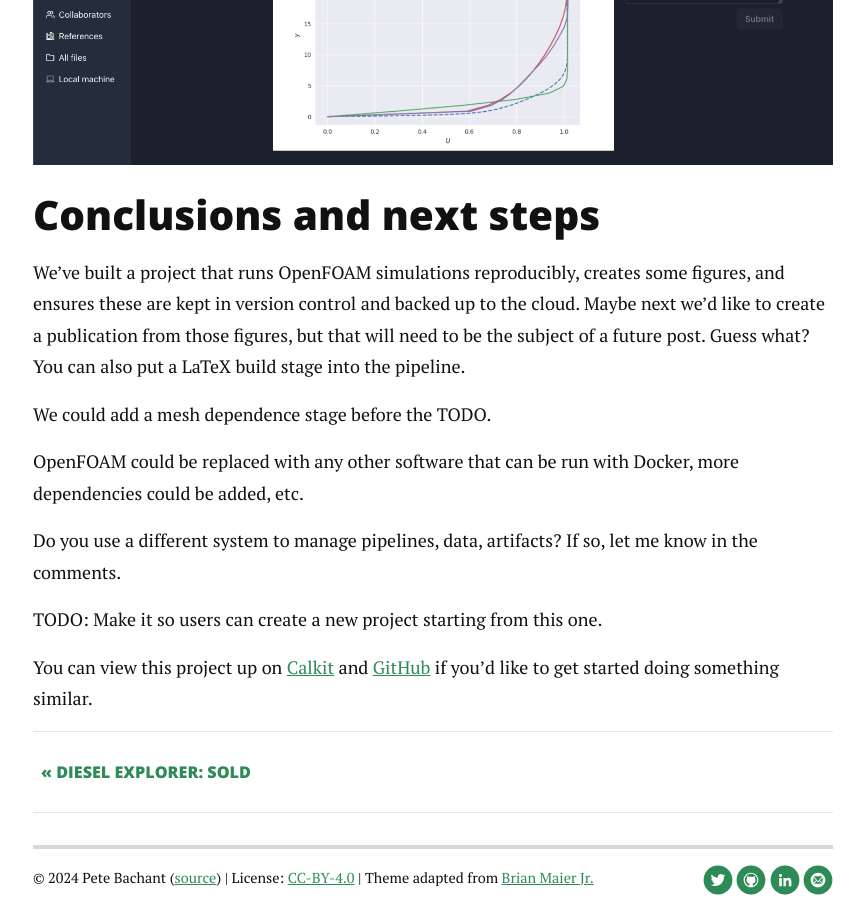
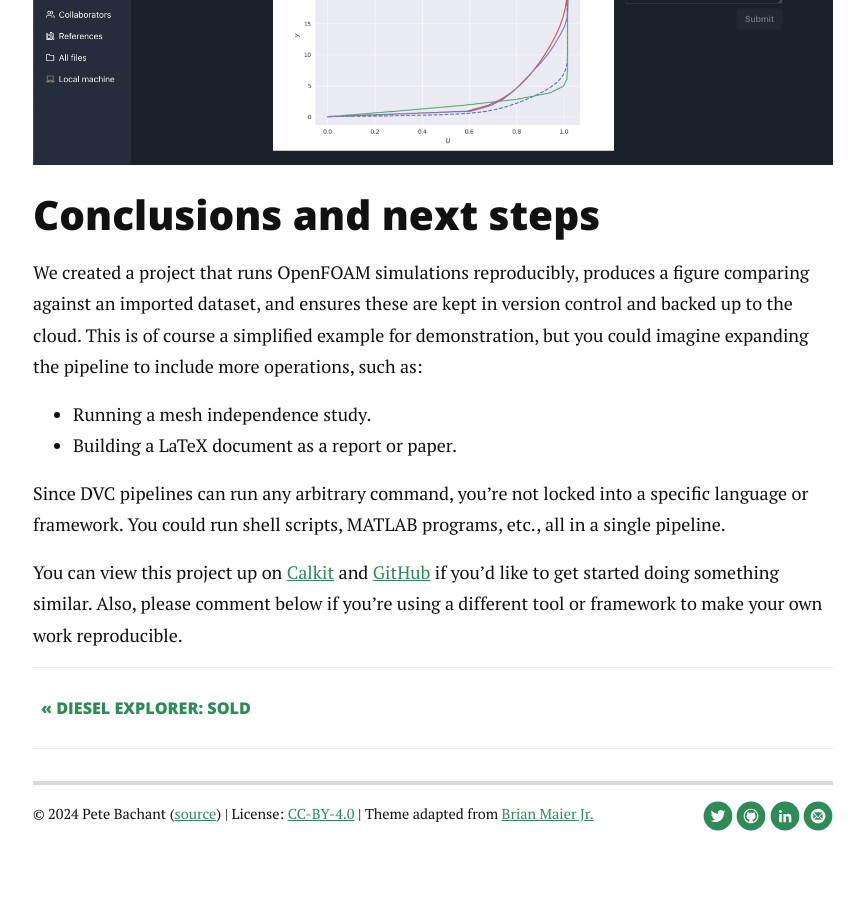
Before and after one commit to petebachant/petebachant.github.io, a Jekyll site: the page built from _posts/2024-10-23-reproducible-openfoam.markdown, in a window 1280 px wide and 900 px high, scrolled down 14870 px. Shown: the whole window, without its empty margins (207-1071 px from the left). Built offline with Jekyll 4.4.1, drawn with Linux system fonts in a browser that asks for light colours; nearby versions of some CDN libraries; formulas are drawn with MathJax 3; comment, search, counter and statistics services are not loaded.

Commit message:
Finish up conclusions of of-repro post

```diff
--- a/_posts/2024-10-23-reproducible-openfoam.markdown
+++ b/_posts/2024-10-23-reproducible-openfoam.markdown
@@ -354,24 +354,25 @@ Reviewer 2 will be so happy 😀
 
 ## Conclusions and next steps
 
-We've built a project that runs OpenFOAM simulations reproducibly,
-creates some figures, and ensures these are kept in version control
+We created a project that runs OpenFOAM simulations reproducibly,
+produces a figure comparing against an imported dataset,
+and ensures these are kept in version control
 and backed up to the cloud.
-Maybe next we'd like to create a publication from those figures,
-but that will need to be the subject of a future post.
-Guess what? You can also put a LaTeX build stage into the pipeline.
+This is of course a simplified example for demonstration,
+but you could imagine expanding the pipeline
+to include more operations, such as:
 
-We could add a mesh dependence stage before the TODO.
+- Running a mesh independence study.
+- Building a LaTeX document as a report or paper.
 
-OpenFOAM could be replaced with any other software that can be run with
-Docker, more dependencies could be added, etc.
-
-Do you use a different system to manage pipelines, data, artifacts?
-If so, let me know in the comments.
-
-TODO: Make it so users can create a new project starting from this one.
+Since DVC pipelines can run any arbitrary command,
+you're not locked into a specific language or framework.
+You could run shell scripts, MATLAB programs, etc.,
+all in a single pipeline.
 
 You can view this project up on
 [Calkit](https://calkit.io/petebachant/rans-boundary-layer-validation)
 and [GitHub](https://github.com/petebachant/rans-boundary-layer-validation)
 if you'd like to get started doing something similar.
+Also, please comment below if you're using a different tool or framework
+to make your own work reproducible.
```
